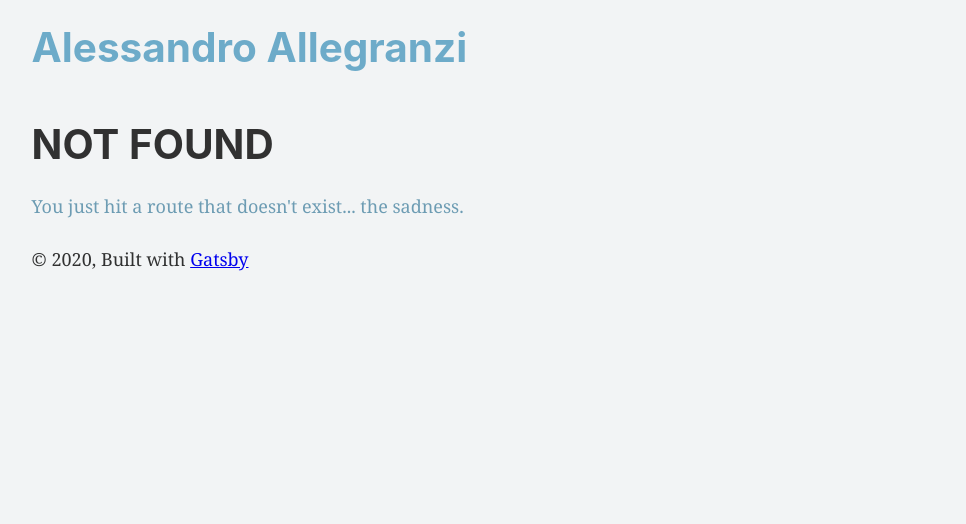
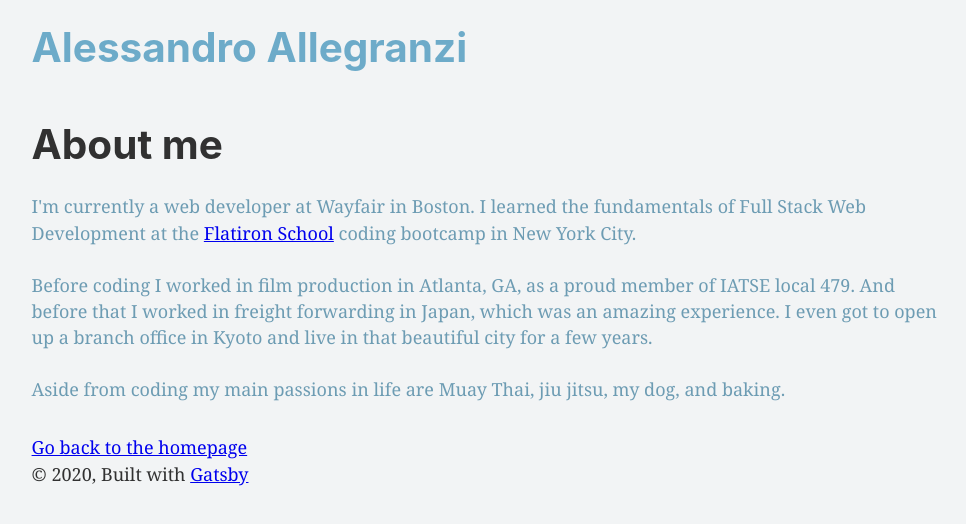
Before and after one commit to 1-8192/allegranzi, a Gatsby site: page /AboutPage in a window 1280 px wide. Before the commit this address had no page. Shown: the whole page, without its empty margins (148-1114 px from the left). Built offline with nearby package versions, Linux system fonts and the light colour scheme; Gatsby itself is replaced by a stand-in of ours.

Commit message:
added about page

```diff
--- /dev/null
+++ b/src/pages/AboutPage.js
@@ -0,0 +1,19 @@
+import React from "react"
+import { Link, Image } from "gatsby"
+
+import Layout from "../components/layout"
+import SEO from "../components/seo"
+
+const AboutPage = () => (
+  <Layout>
+    <SEO title="About" />
+    <h1>About me</h1>
+    <p>I'm currently a web developer at Wayfair in Boston. I learned the fundamentals of Full Stack Web Development at the <a href="https://flatironschool.com/">Flatiron School</a> coding bootcamp in New York City.</p>
+    <p>Before coding I worked in film production in Atlanta, GA, as a proud member of IATSE local 479. And before that I worked in freight forwarding in Japan, which was an amazing experience. I even got to open up a branch office in Kyoto and live in that beautiful city for a few years.</p>
+    <p>Aside from coding my main passions in life are Muay Thai, jiu jitsu, my dog, and baking.</p>
+    <img href="./images/gwyn.jpg/"/>
+    <Link to="/">Go back to the homepage</Link>
+  </Layout>
+)
+
+export default AboutPage
--- a/src/pages/about.js
+++ /dev/null
@@ -1,16 +0,0 @@
-import React from "react"
-import { Link } from "gatsby"
-
-import Layout from "../components/layout"
-import SEO from "../components/seo"
-
-const About = () => (
-  <Layout>
-    <SEO title="About" />
-    <h1>Hi from the second page</h1>
-    <p>Welcome to page 2</p>
-    <Link to="/">Go back to the homepage</Link>
-  </Layout>
-)
-
-export default About
--- a/src/pages/index.js
+++ b/src/pages/index.js
@@ -13,7 +13,7 @@ const IndexPage = () => (
       <li><a href="https://www.linkedin.com/in/allegranzi/">LinkedIn</a></li>
       <li><a href="https://github.com/1-8192">Github</a></li>
     </ul>
-    <Link to="/About/">About</Link>
+    <Link to="/AboutPage/">About</Link>
   </Layout>
 )
 
```
Also changed, not shown: src/images/gatsby-astronaut.png (deleted), src/images/gatsby-icon.png (deleted), src/images/gwyn.jpg (added).
